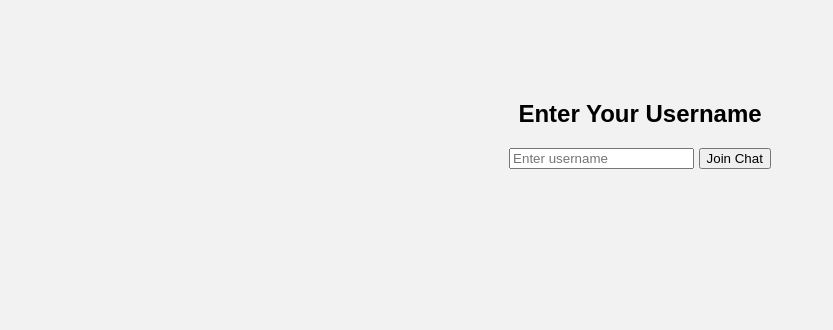
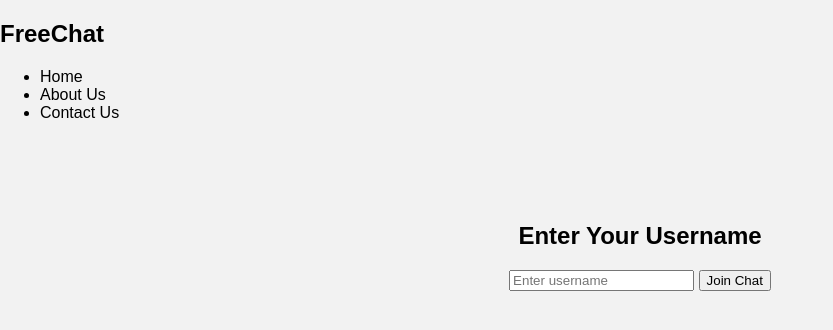
Before and after one commit to Purushoth132004/Intern-Chat-Application, a website: page index.html in a window 1280 px wide. Shown: the whole page, without its empty margins (0-833 px from the left). Drawn offline with Linux system fonts and the light colour scheme.

Commit message:
Added-new-header

```diff
--- a/index.html
+++ b/index.html
@@ -7,6 +7,22 @@
   <link rel="stylesheet" href="CSS/style.css">
 </head>
 <body>
+  <header>
+    <div>
+       <h2>FreeChat</h2>
+    </div>
+    <div>
+      <!-- list of contents of header -->
+       <ul>
+        <li>Home</li>
+        <li>About Us</li>
+        <li>Contact Us</li>
+       </ul>
+
+    </div>
+  </header>
+
+
   <div class="login-container">
     <h2>Enter Your Username</h2>
     <input type="text" id="username" placeholder="Enter username" required />
```
